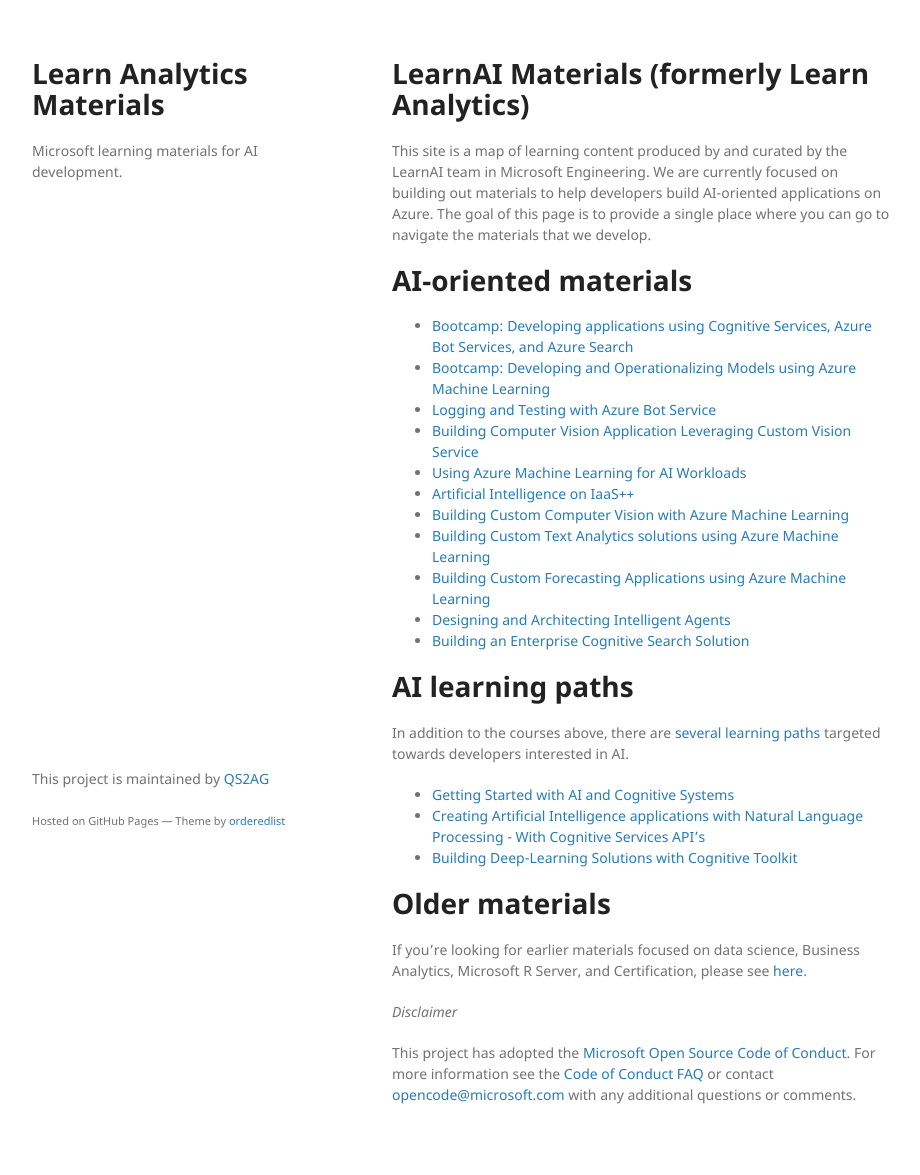
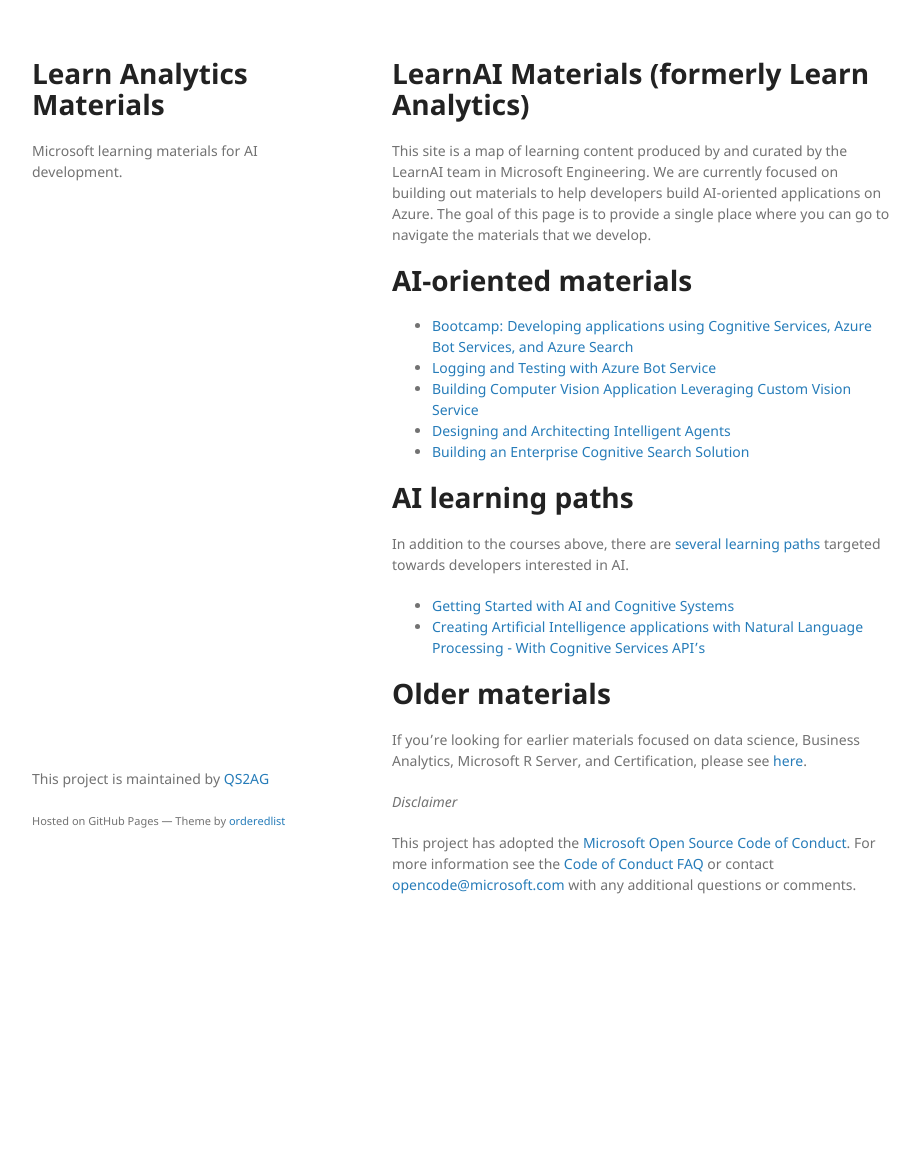
Before and after one commit to QS2AG/learnAnalytics-public, a Jekyll site: the page built from index.md, in a window 1280 px wide. Shown: the whole page, without its empty margins (178-1098 px from the left). Built offline with Jekyll 4.4.1, drawn with Linux system fonts in a browser that asks for light colours; our own code applies the rules of GitHub Pages for plain Markdown files; after the commit the page ends 965 px from its top, so only the background shows below that.

Commit message:
Updated the Course Catalog

```diff
--- a/index.md
+++ b/index.md
@@ -10,17 +10,10 @@
 # AI-oriented materials
 
 - [Bootcamp: Developing applications using Cognitive Services, Azure Bot Services, and Azure Search][emergingbootcamp]
-- [Bootcamp: Developing and Operationalizing Models using Azure Machine Learning][probootcamp]
 - [Logging and Testing with Azure Bot Service][advancedbot]
 - [Building Computer Vision Application Leveraging Custom Vision Service][buildingcomputervision]
-- [Using Azure Machine Learning for AI Workloads][amlforai]
-- [Artificial Intelligence on IaaS++][aioniaas]
-- [Building Custom Computer Vision with Azure Machine Learning][customcomputervisionwithaml]
-- [Building Custom Text Analytics solutions using Azure Machine Learning][customtextanalyticswithaml]
-- [Building Custom Forecasting Applications using Azure Machine Learning][customtimeseriesforcastingwithaml]
 - [Designing and Architecting Intelligent Agents][designingandarchitectingintelligentagents]
 - [Building an Enterprise Cognitive Search Solution][buildinganenterprisecognitivesearchsolution]
-
 
 # AI learning paths
 
@@ -28,7 +21,6 @@
 
 - [Getting Started with AI and Cognitive Systems][ai-lp-gettingstarted]
 - [Creating Artificial Intelligence applications with Natural Language Processing - With Cognitive Services API's][ai-lp-nlp]
-- [Building Deep-Learning Solutions with Cognitive Toolkit][ai-lp-deeplearning]
 
 # Older materials
 
```
